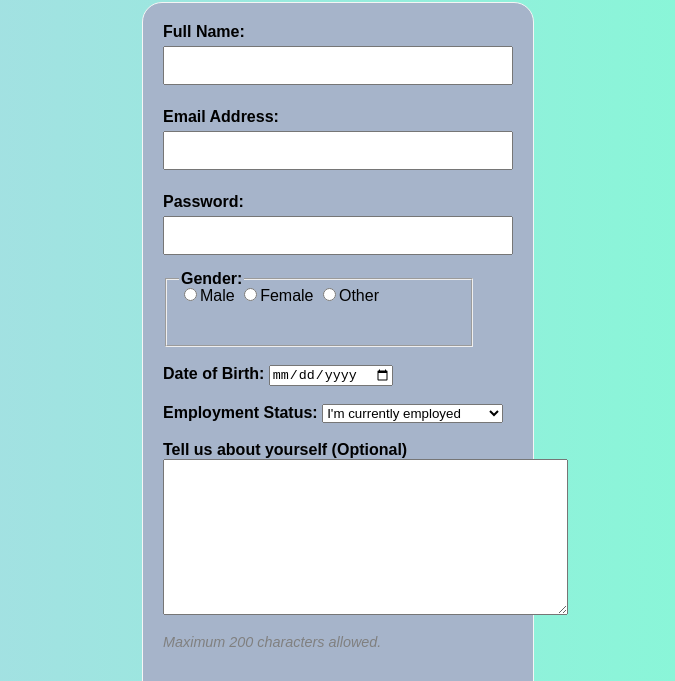
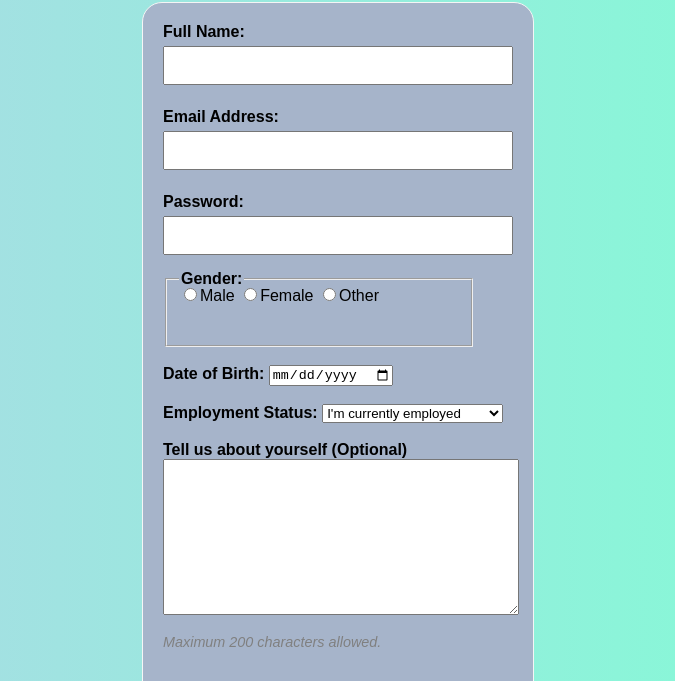
Before and after one commit to benjaminkle/lab-css-fundamentals, a plain HTML site: page index.html in a window 1280 px wide. Shown: the part 118-799 px from the top of the page, without its empty margins (302-977 px from the left). Drawn offline with Linux system fonts and the light colour scheme.

Commit message:
Update style.css

```diff
--- a/style.css
+++ b/style.css
@@ -41,6 +41,11 @@ label[for="password"] {
   font-weight: 600;
   line-height: 1px;
 }
+#description {
+  resize: vertical;
+  max-width: 100%;
+}
+
 .button-group {
   display: flex;
   gap: 2%;
```
